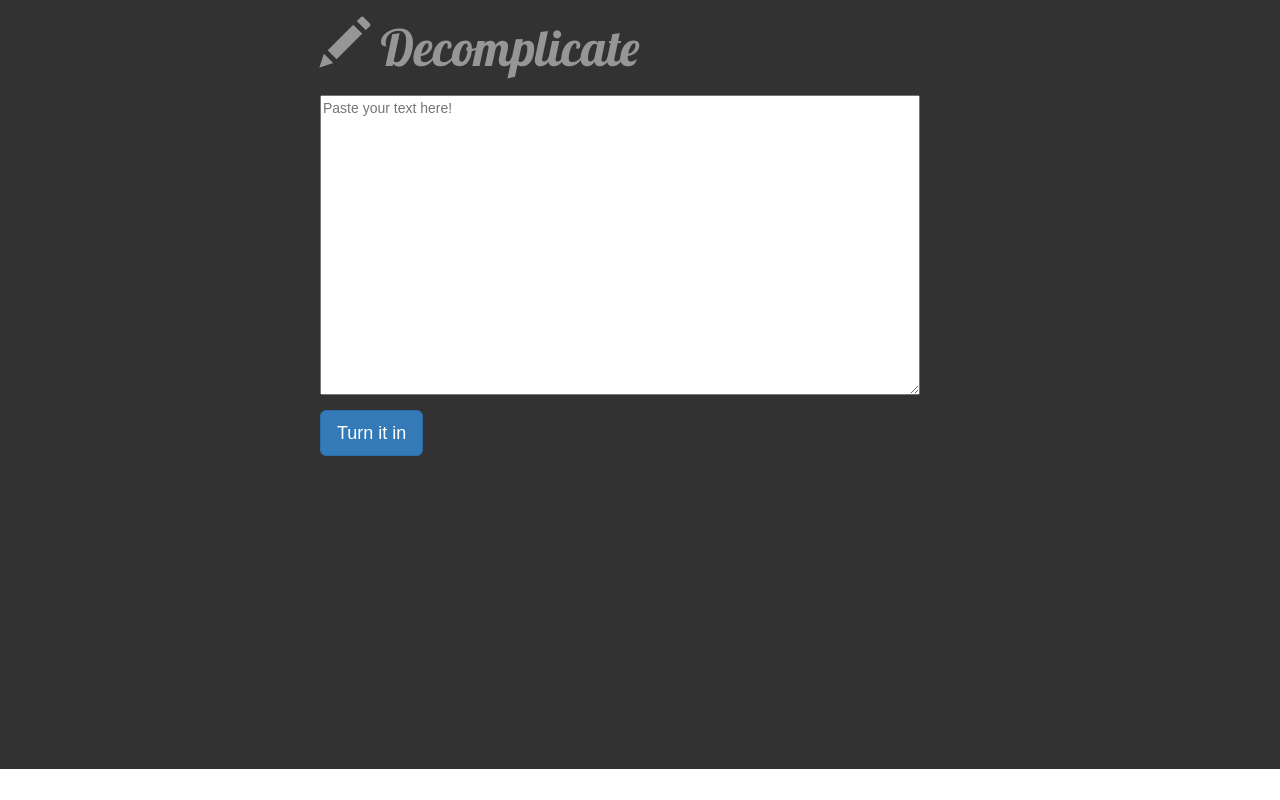
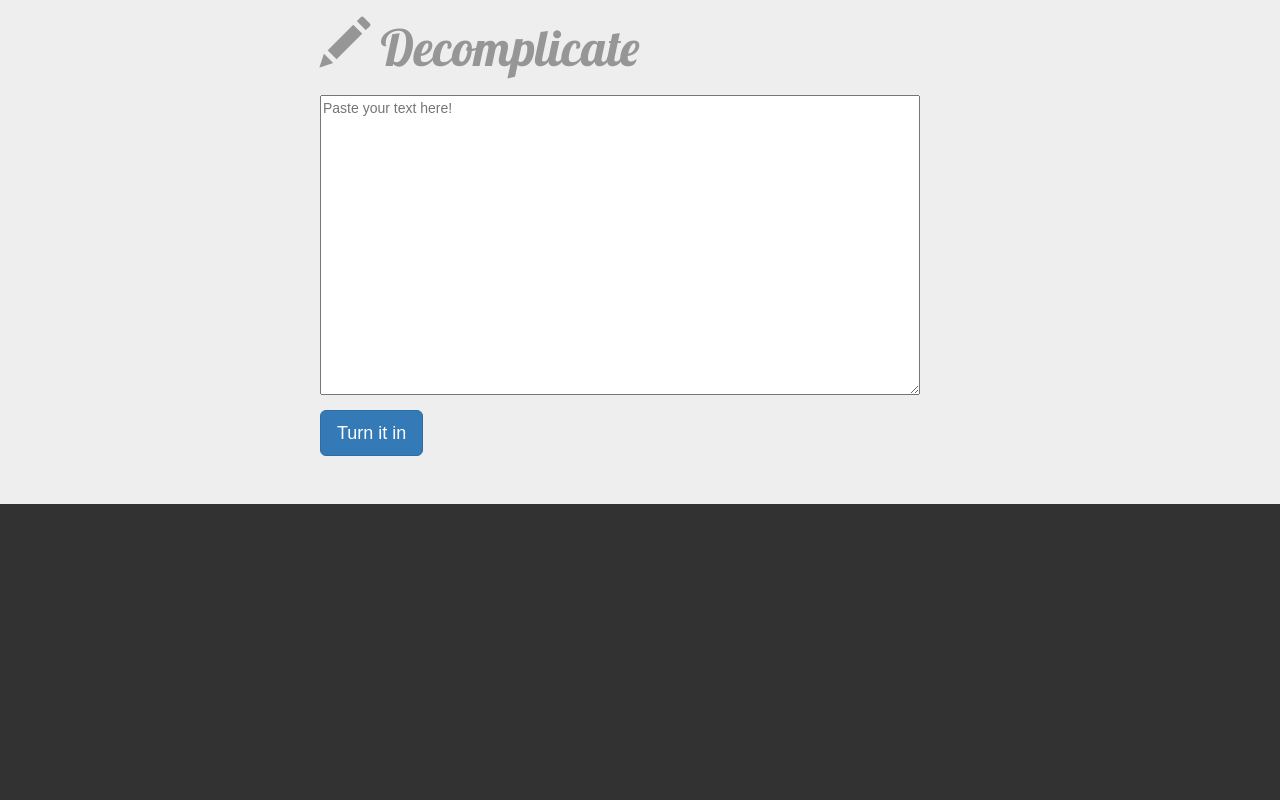
Before and after one commit to xkxx/dubhacks-2016, a React (Create React App) app in the folder client/: page / in a window 1280 px wide. Built offline with nearby package versions, Linux system fonts and the light colour scheme; a web font is replaced by a local one.

Commit message:
invert color

```diff
--- a/client/src/App.css
+++ b/client/src/App.css
@@ -1,9 +1,16 @@
+body {
+  height: 100%;
+  width: 100%;
+  background-color:rgb(50,50,50);
+}
+
 #name{
   color:rgb(270,270,270);
   margin-left:15%;
   margin-top:20px;
   font-family: 'Bungee Inline', cursive;
 }
+
 .spinner{
 position:absolute;
 margin-left:30%;
@@ -29,11 +36,8 @@ h2{
 }
 
 .secondd{
-  background-color:rgb(50,50,50);
   margin-top:-2.4%;
-  height:800px;
   margin-bottom:0px;
-
 }
 
 #text-body {
```
Also changed, not shown: 2 other files (tests, documents, lock files or other folders).
